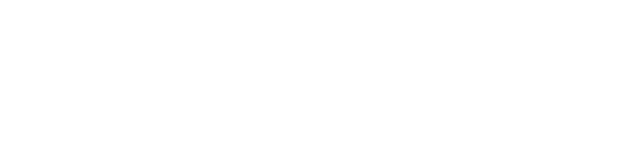
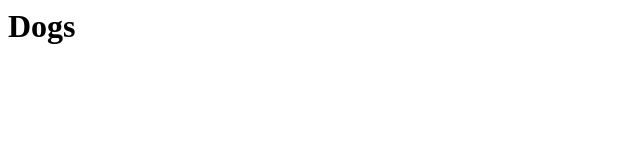
Before and after one commit to Cpt-m12/dogs, a plain HTML site: page index.html in a window 1280 px wide. Shown: the whole page, without its empty margins (0-640 px from the left). Drawn offline with Linux system fonts and the light colour scheme.

Commit message:
update index.html

```diff
--- a/index.html
+++ b/index.html
@@ -2,6 +2,6 @@
 	<head>
 		</head>
 		<body>
-			<h1 style:
+			<h1>Dogs
 			</body>
 	</html>
```
